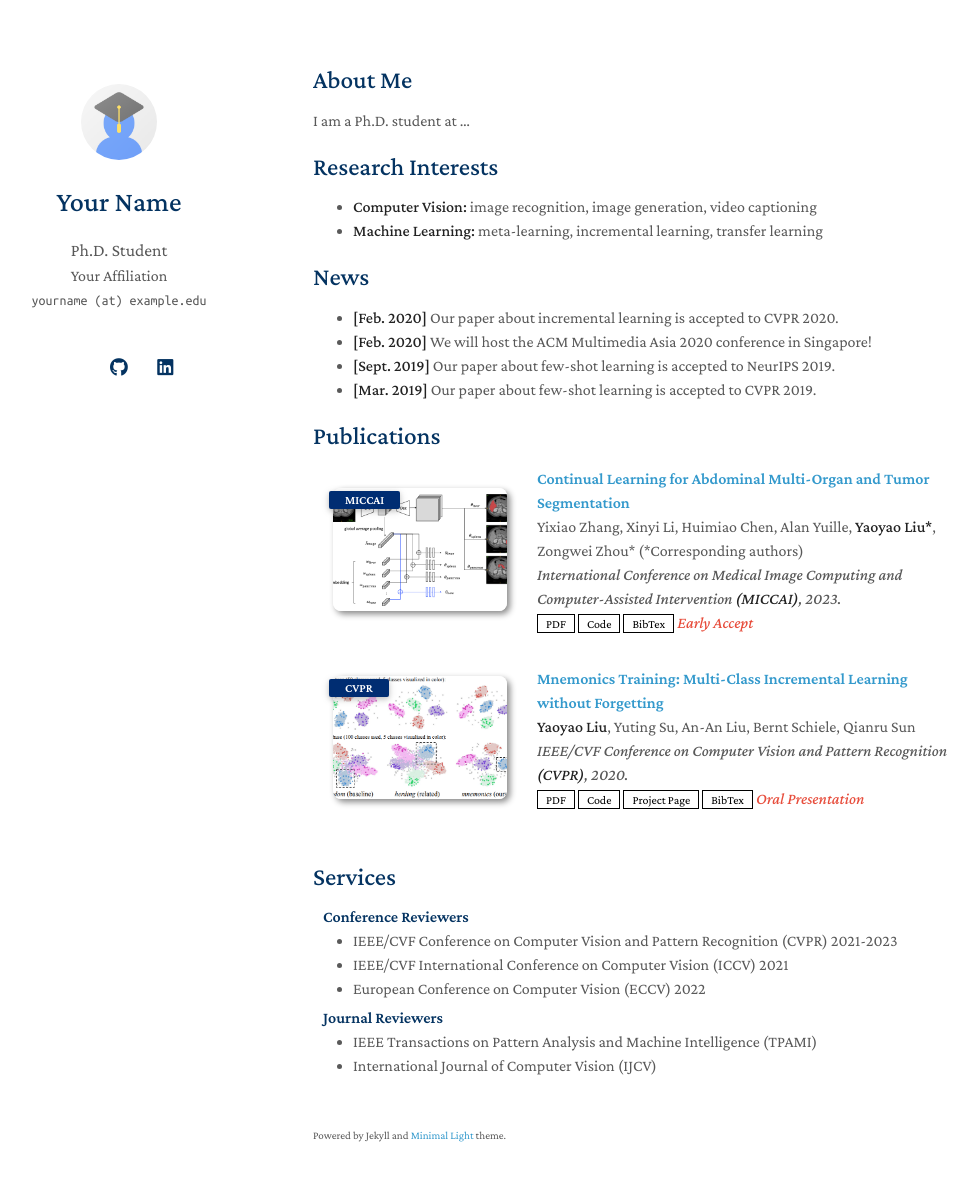
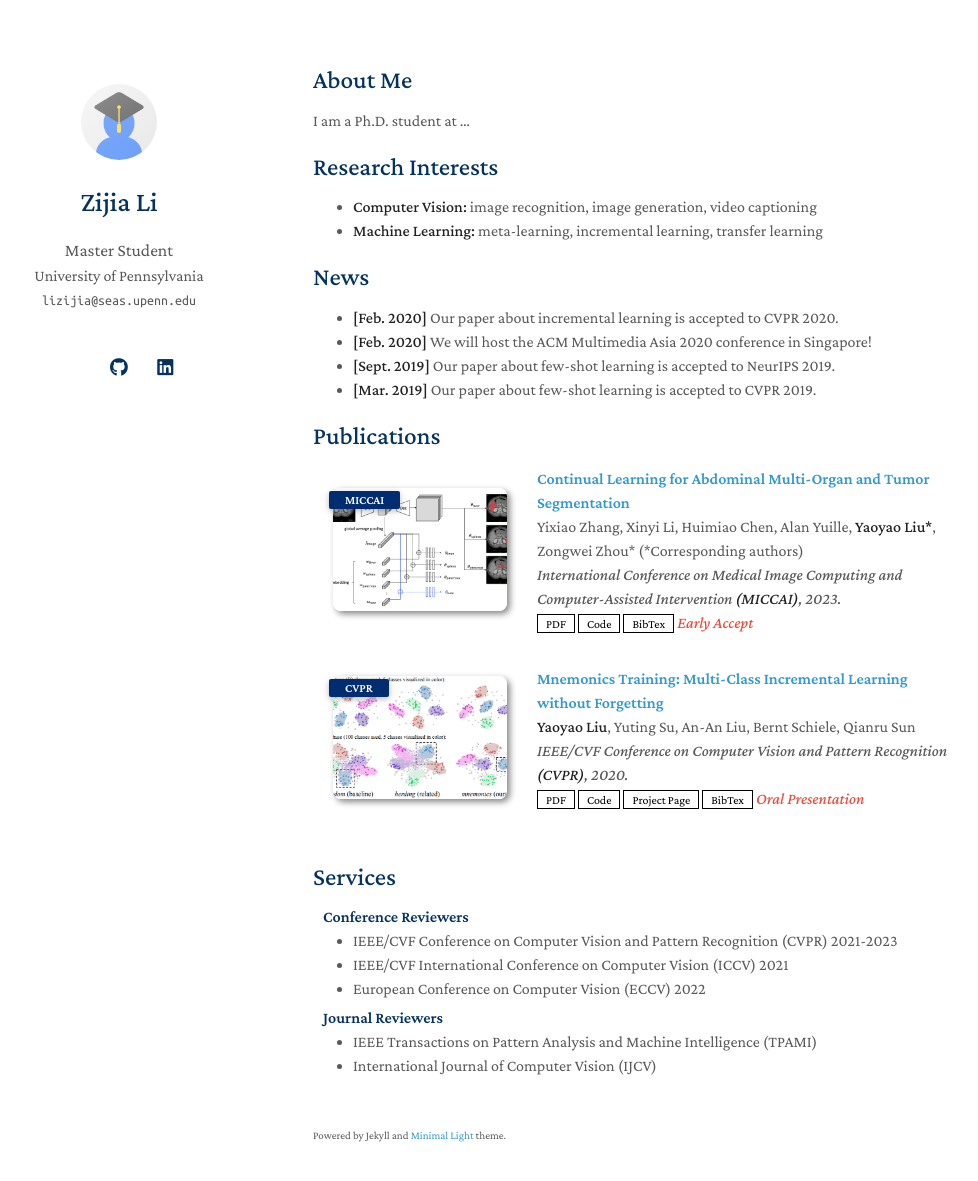
Before and after one commit to peter-lizijia/peter-lizijia.github.io, a Jekyll site: the page built from index.md, in a window 1280 px wide and 1216 px high. Shown: the top 1181 px of the window, without its empty margins (157-1135 px from the left). Built offline with Jekyll 4.4.1, drawn with Linux system fonts in a browser that asks for light colours; a style sheet for code colours, icons or effects is not loaded; our own code applies the rules of GitHub Pages for plain Markdown files.

Commit message:
Update personal information in _config.yml

```diff
--- a/_config.yml
+++ b/_config.yml
@@ -1,8 +1,8 @@
 # Basic Information
-title: Your Name
-position: Ph.D. Student
-affiliation: Your Affiliation
-email: yourname (at) example.edu
+title: Zijia Li
+position: Master Student
+affiliation: University of Pennsylvania
+email: lizijia@seas.upenn.edu
 
 # Search Engine Optimization (SEO)
 # The following information is used to improve the website traffic from search engines, e.g., Google.
```
